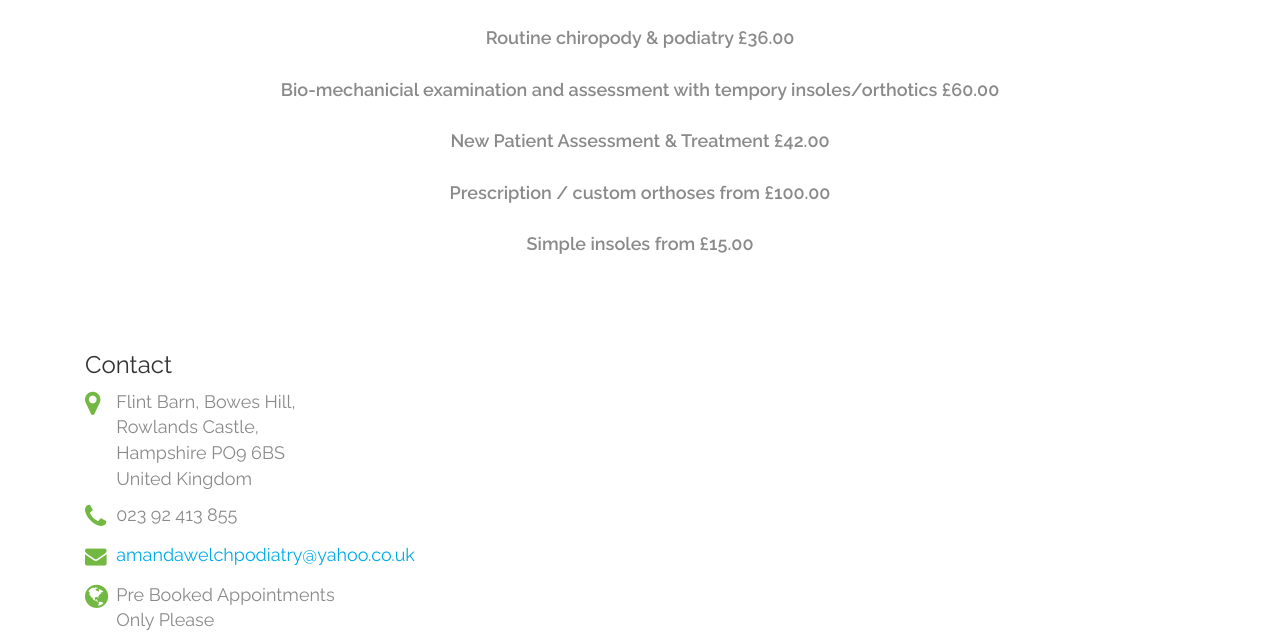
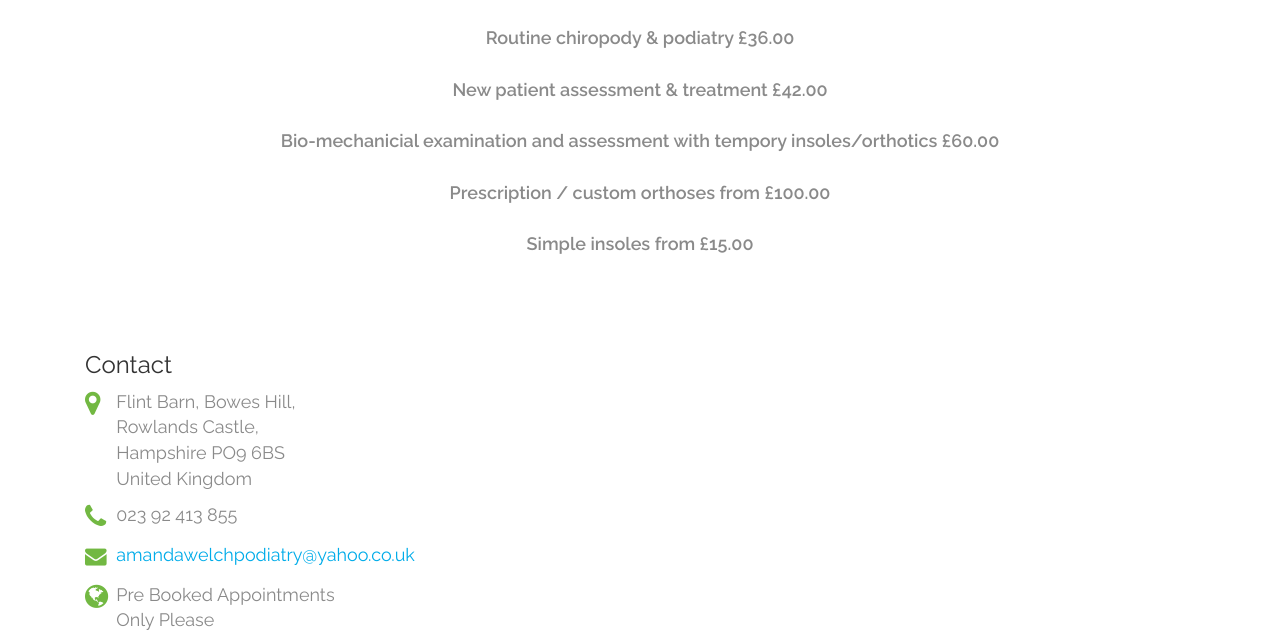
Before and after one commit to sollywelch/apodweb.github.io, a plain HTML site: page pricing.html in a window 1280 px wide. Shown: the part 221-857 px from the top of the page. Drawn offline with Linux system fonts and the light colour scheme.

Commit message:
Update pricing.html

```diff
--- a/pricing.html
+++ b/pricing.html
@@ -110,9 +110,9 @@ ddsmoothmenu.init({
   <br>
   <strong>Routine chiropody &amp; podiatry £36.00</strong><br>
   <br>
+  <strong>New patient assessment & treatment £42.00</strong><br>
+  <br>
   <strong>Bio-mechanicial examination and assessment with tempory insoles/orthotics £60.00</strong><br>
-  <br>
-<strong>New Patient Assessment & Treatment £42.00</strong><br>
   <br>
   <strong>Prescription / custom orthoses from £100.00</strong><br>
   <br>
```
